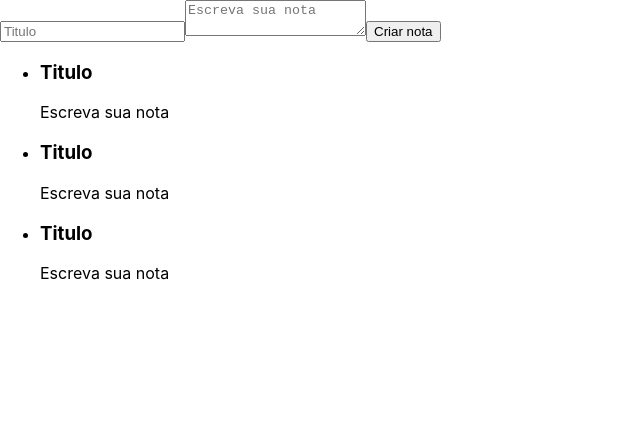
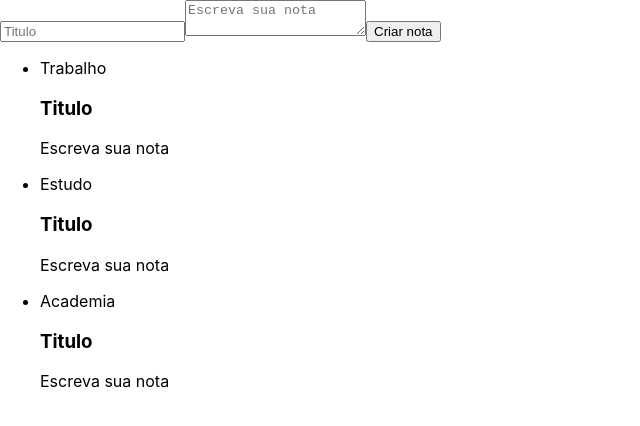
Before and after one commit to lucaslomba/list-react, a React (Create React App) app in the folder list/: page / in a window 1280 px wide. Shown: the top 426 px of the page, without its empty margins (0-640 px from the left). Built offline with nearby package versions, Linux system fonts and the light colour scheme.

Commit message:
Integrando JS

```diff
--- a/list/src/components/ListaDeNotas.jsx
+++ b/list/src/components/ListaDeNotas.jsx
@@ -5,15 +5,14 @@ class ListaDeNotas extends Component{
     render(){
         return(
             <ul>
-                <li>
-                    <CardNota/>
-                </li>
-                <li>
-                    <CardNota/>
-                </li>
-                <li>
-                    <CardNota/>
-                </li>
+                {Array.of("Trabalho", "Estudo", "Academia").map(categoria => {
+                    return(
+                        <li>
+                            <div>{categoria}</div>
+                            <CardNota/>
+                        </li>
+                    )
+                })}
             </ul>
         );
     }
```
